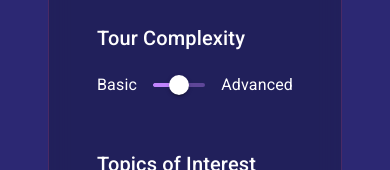
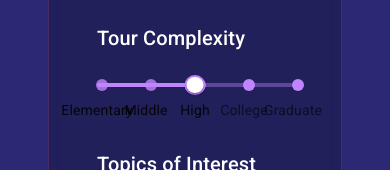
Before and after one commit to CodeMonkey2654/hacksgiving-2024, a React (Vite) app in the folder frontend/: page /configure in a window 390 px wide. Shown: the part 341-511 px from the top of the page. Built offline with nearby package versions, Linux system fonts and the light colour scheme; no server answers.

Commit message:
added breakpoints to the complexity slider.

```diff
--- a/frontend/src/components/ComplexitySlider.tsx
+++ b/frontend/src/components/ComplexitySlider.tsx
@@ -11,26 +11,43 @@ const ComplexitySlider: React.FC<ComplexitySliderProps> = ({ complexity, setComp
     setComplexity(value as number);
   };
 
+  const marks = [
+    { value: 0, label: 'Elementary' },
+    { value: 25, label: 'Middle' },
+    { value: 50, label: 'High' },
+    { value: 75, label: 'College' },
+    { value: 100, label: 'Graduate' },
+  ];
+
   return (
     <Box sx={{ mb: 6 }}>
       <Typography variant="h6" sx={{ color: 'white', mb: 2 }}>
         Tour Complexity
       </Typography>
       <Stack spacing={2} direction="row" alignItems="center">
-        <Typography sx={{ color: 'rgba(255,255,255,0.6)' }}>Basic</Typography>
         <Slider
           value={complexity}
           onChange={handleChange}
           min={0}
           max={100}
+          step={25}
+          marks={marks}
           sx={{
             color: '#C084FC',
             '& .MuiSlider-thumb': {
-              backgroundColor: 'var(--text-color)'
-            }
+              width: 21,
+              height: 20,
+              backgroundColor: 'var(--text-color)',
+              border: '2px solid #C084FC',
+            },
+            '& .MuiSlider-mark': {
+              width: 12,
+              height: 12,
+              borderRadius: '50%',
+              backgroundColor: '#C084FC',
+            },
           }}
         />
-        <Typography sx={{ color: 'rgba(255,255,255,0.6)' }}>Advanced</Typography>
       </Stack>
     </Box>
   );
```
Also changed, not shown: 1 other file (tests, documents, lock files or other folders).
